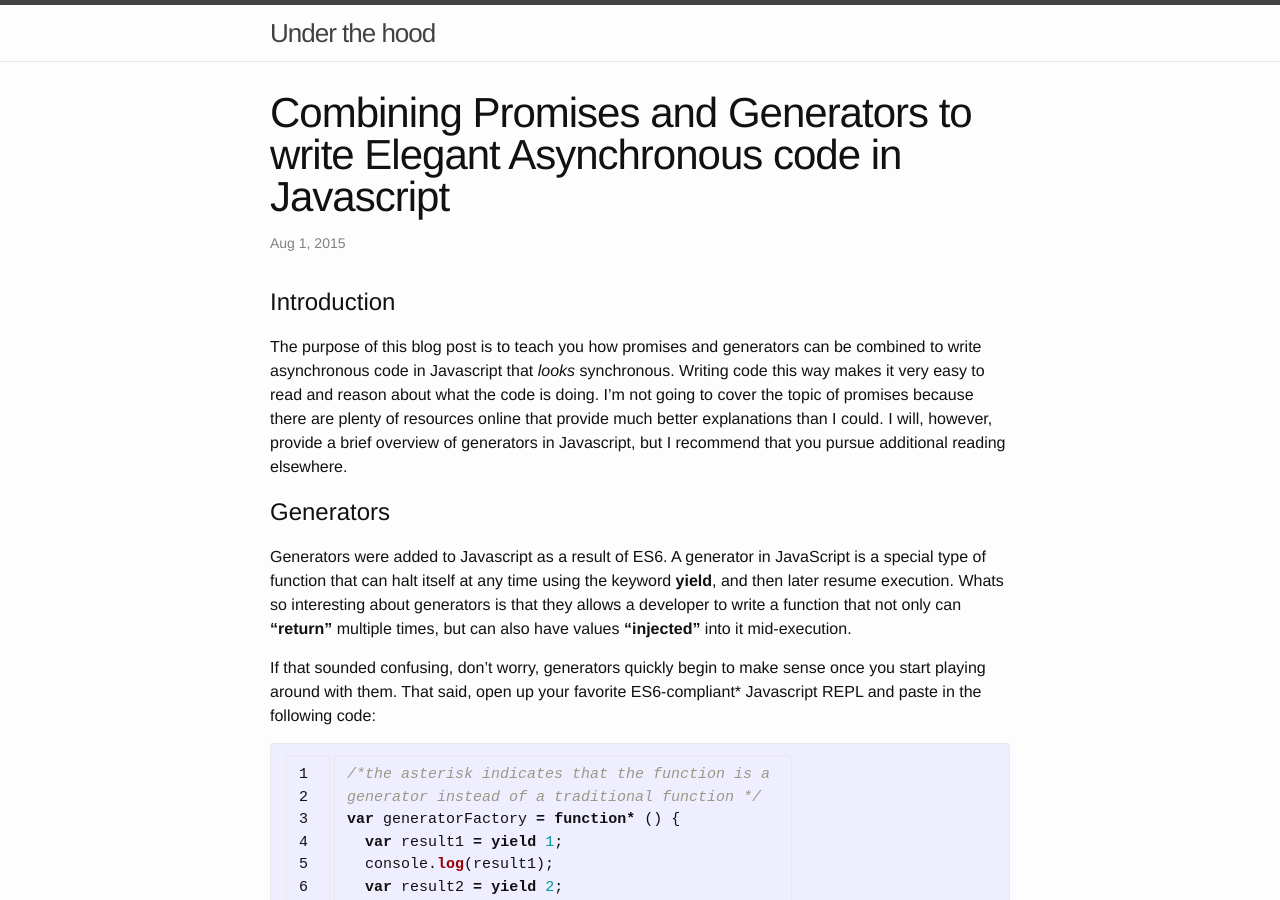
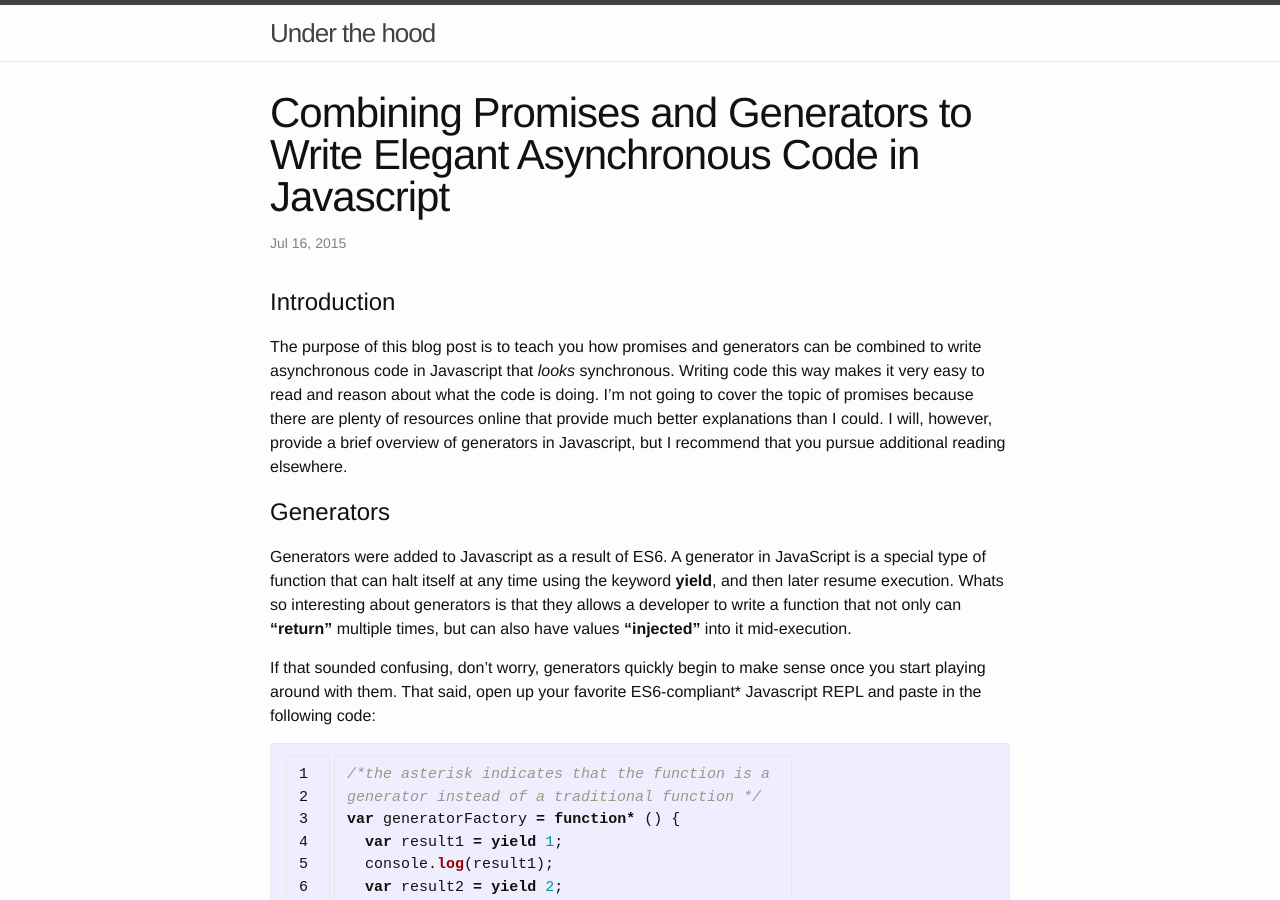
Before and after one commit to richardartoul/richardartoul.github.io, a Jekyll site: the page built from _posts/2015-07-16-promises-coroutines.markdown, in a window 1280 px wide and 900 px high. Built offline with Jekyll 4.4.1, drawn with Linux system fonts in a browser that asks for light colours; part of the change alters nothing that is shown.

Commit message:
[Refactor] Fixed a few small typos

```diff
--- a/_posts/2015-07-16-promises-coroutines.markdown
+++ b/_posts/2015-07-16-promises-coroutines.markdown
@@ -1,8 +1,8 @@
 ---
 layout: post
-title:  "Combining Promises and Generators to write Elegant Asynchronous code in Javascript"
-date:   2015-08-01 14:04:21
-categories: jekyll update
+title:  "Combining Promises and Generators to Write Elegant Asynchronous Code in Javascript"
+date:   2015-07-16 14:04:21
+categories: javascript
 ---
 
 Introduction
```
